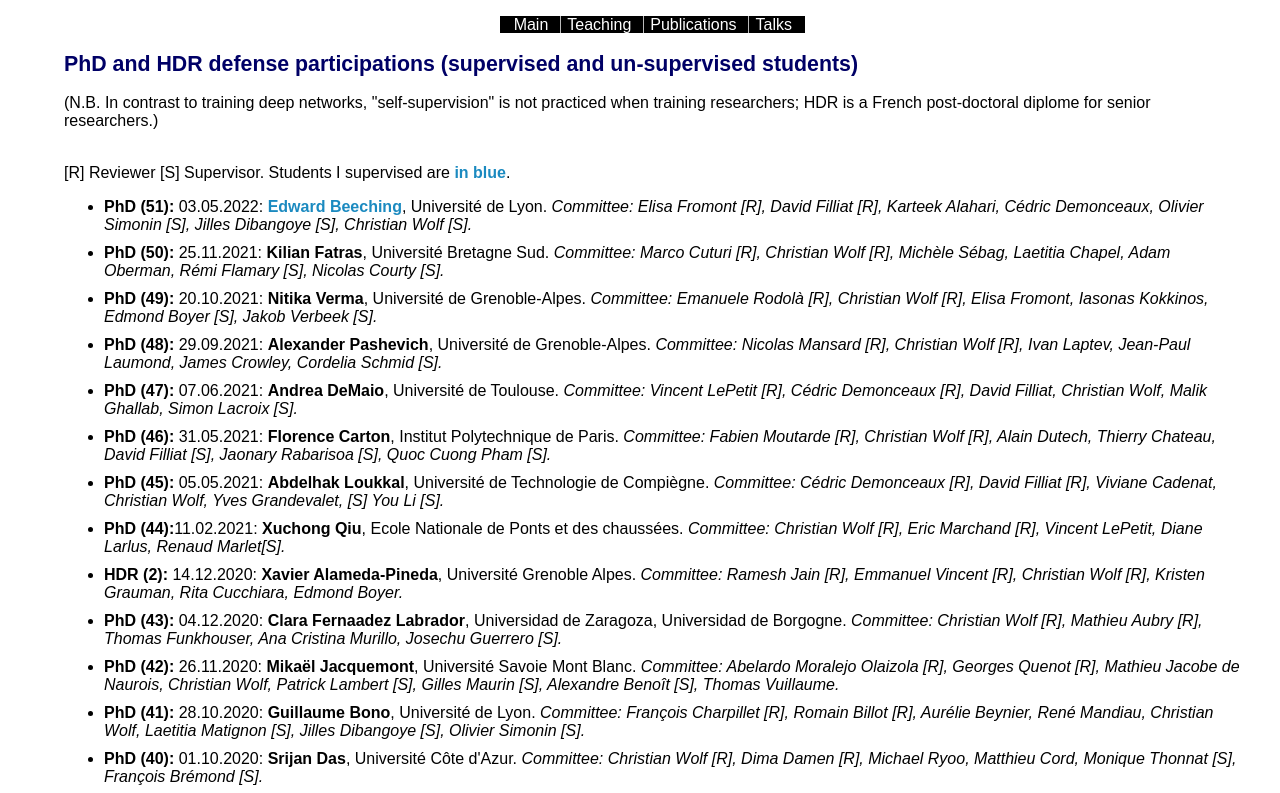
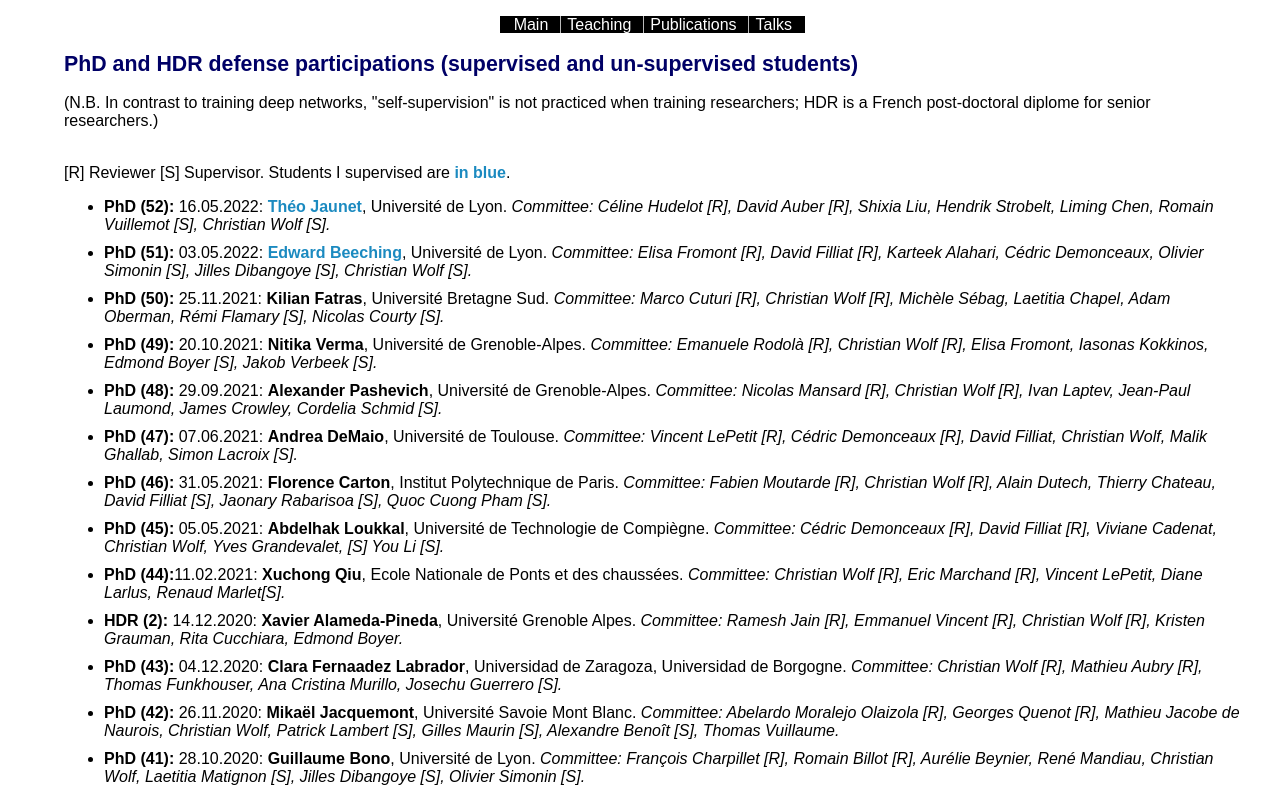
Before and after one commit to chriswolfvision/www, a plain HTML site: page research/jurys.html in a window 1280 px wide. Shown: the top 793 px of the page. Drawn offline with Linux system fonts and the light colour scheme.

Commit message:
Defense Théo

```diff
--- a/research/jurys.html
+++ b/research/jurys.html
@@ -51,7 +51,13 @@ urchinTracker();
 [R] Reviewer [S] Supervisor. Students I supervised are <span class="student-sup">in blue</span>.<br>
 
 <ul>
-	<li><span class="type">PhD (51):</span> 03.05.2022:
+	<li><span class="type">PhD (52):</span> 16.05.2022:
+		<span class="student-sup">Théo Jaunet</span>, Université de Lyon.
+		<span class="committee">
+		Committee: Céline Hudelot [R], David Auber [R], Shixia Liu, Hendrik Strobelt, Liming Chen, Romain Vuillemot [S], Christian Wolf [S].
+		</span>
+   </li>
+   <li><span class="type">PhD (51):</span> 03.05.2022:
 		<span class="student-sup">Edward Beeching</span>, Université de Lyon.
 		<span class="committee">
 		Committee: Elisa Fromont [R], David Filliat [R], Karteek Alahari, Cédric Demonceaux, Olivier Simonin [S], Jilles Dibangoye [S], Christian Wolf [S].
```
Also changed, not shown: index.html (+2 -2 lines).
